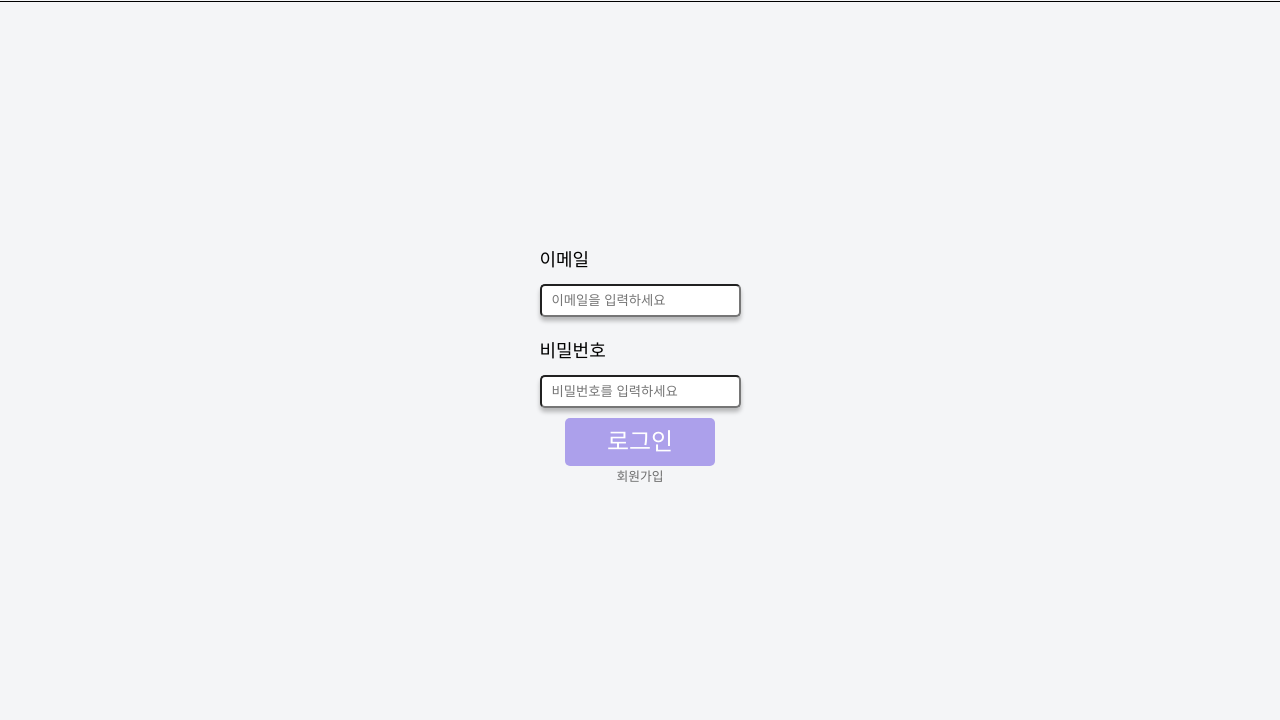
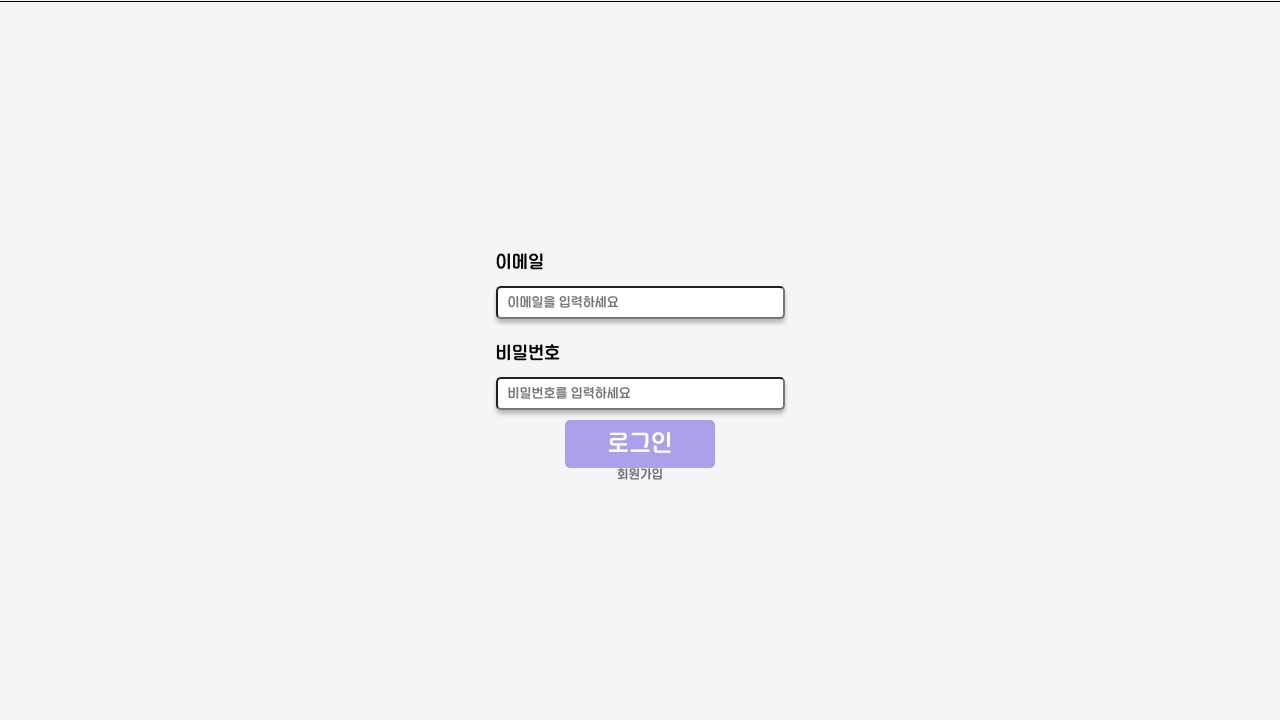
Before and after one commit to 100-hours-a-week/2-semi-hyun-community-fe, a website: page public/HTML/Login.html in a window 1280 px wide. Shown: the part 80-800 px from the top of the page. Drawn offline with Linux system fonts and the light colour scheme.

Commit message:
[Refactor] font settings
- Commented out the "Inter" font-family in addpost.css and dashboard.css.
- Introduced a new font, 'HeaderFont', in default.css with associated styles for default and highlighted text.
- Updated body font-family to 'HeaderFont' in default.css.
- Adjusted font-family in login.css to include 'HeaderFont' alongside 'Inter'.
- Added new font files: Moneygraphy-Pixel.woff2 and Moneygraphy-Rounded.woff2.

```diff
--- a/public/CSS/addpost.css
+++ b/public/CSS/addpost.css
@@ -62,7 +62,7 @@
     height: 100px;
     resize: none;
 
-    font-family : "Inter", sans-serif;;
+    /* font-family : "Inter", sans-serif;; */
 }
 
 #file-name {
--- a/public/CSS/dashboard.css
+++ b/public/CSS/dashboard.css
@@ -7,7 +7,7 @@
 }
 
 body {
-    font-family: "Inter", sans-serif;
+    /* font-family: "Inter", sans-serif; */
     background-color: #F4F5F7;
 }
 
--- a/public/CSS/default.css
+++ b/public/CSS/default.css
@@ -1,4 +1,6 @@
-/* 1. root
+/*
+   0. font 설정
+   1. root
    2. body
    3, header (상단바)
    4. a
@@ -6,6 +8,29 @@
    6. 에러 메시지
    7. 뒤로가기
    */
+
+/* 0. font 설정 */
+@font-face {
+    font-family: 'HeaderFont';
+    src: url('../Font/Moneygraphy-Pixel.woff2') format('woff2');
+    font-weight: 300;
+    font-style: normal;
+}
+
+/* 기본 폰트 스타일 */
+.font-default{
+    font-family: 'HeaderFont', sans-serif;
+    font-size: 18px;
+    line-height: 48px;
+    color: #000000;
+}
+
+.font-highlight {
+    font-family: 'HeaderFont', monospace;
+    font-size: 18px;
+    color: #6C6C6C;
+}
+
 * {
     margin: 0;
     padding: 0;
@@ -14,8 +39,20 @@
 }
 
 body {
-    font-family: "Inter", sans-serif;
+    font-family: "HeaderFont", sans-serif;
     background-color: #F4F5F7;
+}
+
+/* 폼 요소들의 폰트 상속 설정 */
+button{
+    font-family: inherit;
+}
+
+input,
+select,
+textarea{
+    font-family: inherit;
+    font-weight: 100;
 }
 
 .header{
@@ -33,6 +70,7 @@ body {
 
 /* 절대 위치에 고정 */
 .header h1 {
+    font-family: 'HeaderFont'; /* 헤더 폰트 설정 */
     position: absolute;
     left: 50%;
     transform: translateX(-50%);
--- a/public/CSS/login.css
+++ b/public/CSS/login.css
@@ -116,27 +116,13 @@
     cursor: pointer;
 }
 
-/* 기본 폰트 스타일 */
-.font-default{
-    font-family: 'Inter', sans-serif;
-    font-weight: 300;
-    font-size: 18px;
-    line-height: 48px;
-    color: #000000;
-}
 
 .font-button{
-    font-family: 'Inter', sans-serif;
+    font-family: 'HeaderFont','Inter', sans-serif;
     font-weight: 300;
     font-size: 24px;
     line-height: 48px;
     color: #FFFFFF;
-}
-
-.font-highlight {
-    font-family: 'Courier New', monospace;
-    font-size: 18px;
-    color: #6C6C6C;
 }
 
 /* 기본 박스 스타일 */
```
Also changed, not shown: public/Font/Moneygraphy-Pixel.woff2 (added), public/Font/Moneygraphy-Rounded.woff2 (added).
